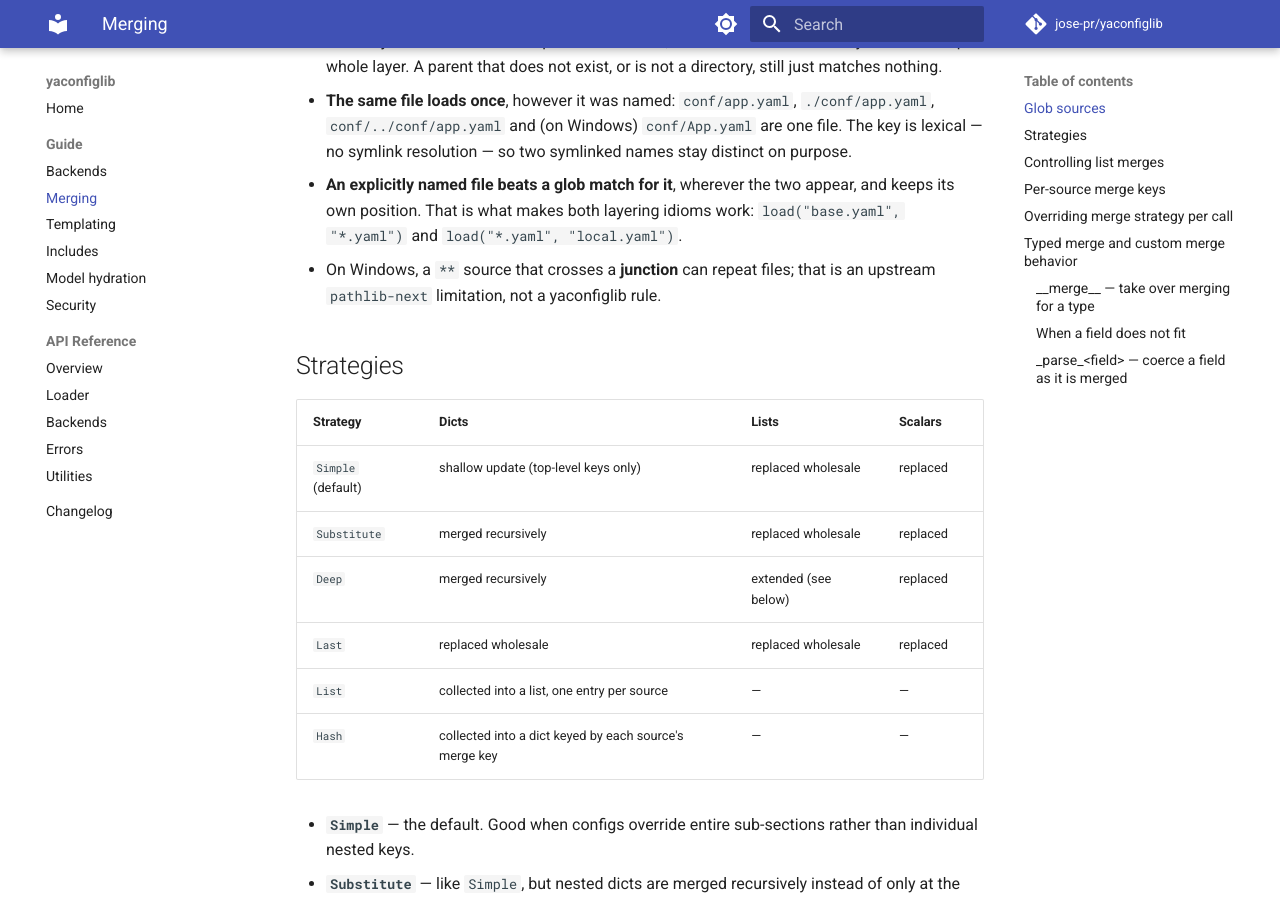
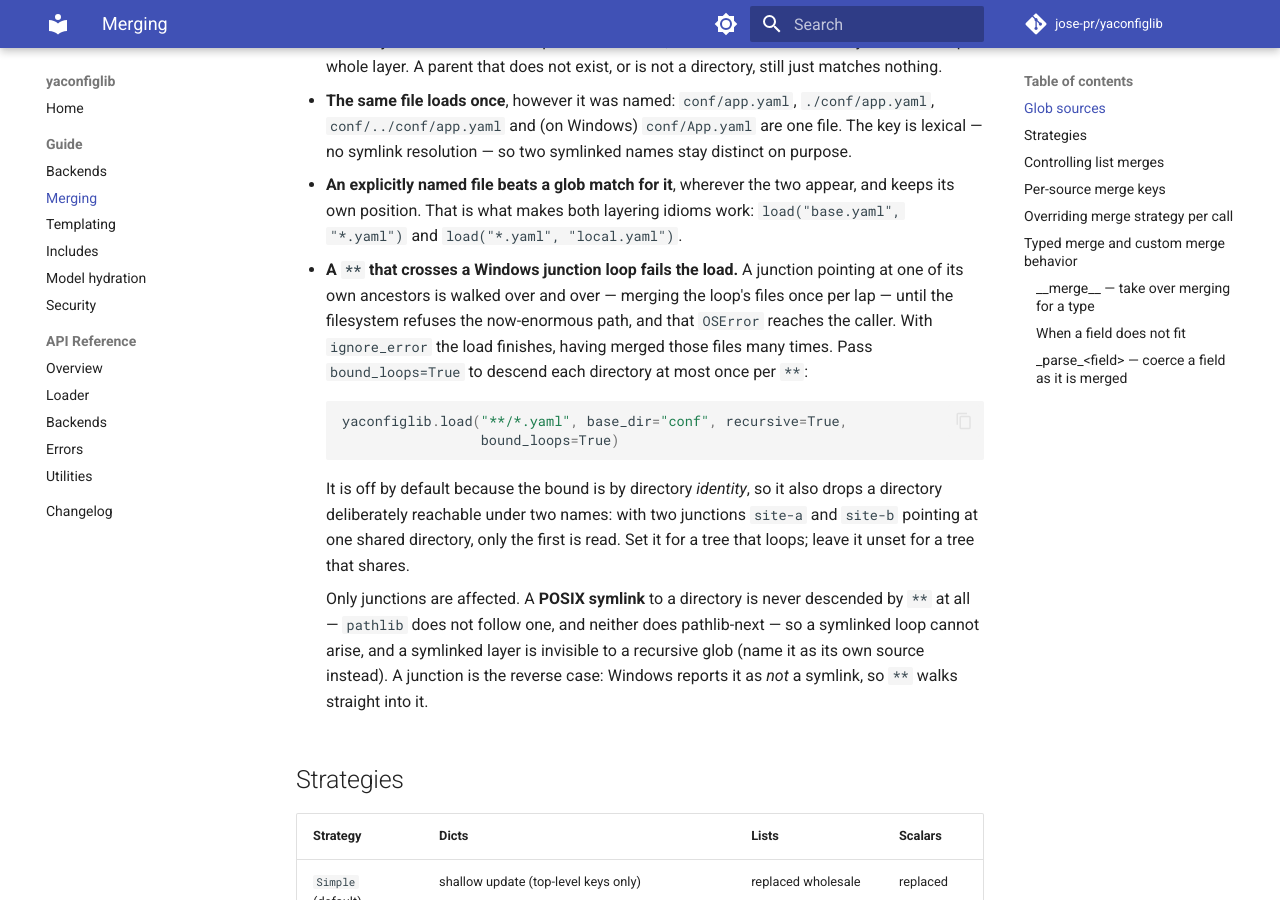
Before and after one commit to jose-pr/yaconfiglib, an MkDocs documentation site: the page built from docs/guide/merging.md, in a window 1280 px wide and 900 px high, scrolled down 1233 px. Built offline with MkDocs 1.6.1 and Material for MkDocs 9.7.7, drawn with Linux system fonts in a browser that asks for light colours; comment, search, counter and statistics services are not loaded.

Commit message:
docs: correct what a glob across a junction actually does
Both places that documented this said a ** crossing a junction "can repeat
files", calling it an upstream limitation. Measured, it is worse and more
specific: the loop is walked until the filesystem refuses the path, so the
load raises OSError, and only under ignore_error does it finish with the
loop's files merged many times.

The guide and the API header now say that, name bound_loops= as the fix,
and state its cost in the same breath — a directory deliberately reachable
under two names is read under only one of them.

They also record the platform split, which the old text got backwards by
implying symlinks behave like junctions: only a junction is descended,
because Windows reports one as not a symlink, while a POSIX directory
symlink is never entered by ** at all. So a symlinked configuration layer
needs naming as its own source, and bound_loops has nothing to bound there.

````diff
--- a/docs/guide/merging.md
+++ b/docs/guide/merging.md
@@ -63,8 +63,30 @@ ConfigLoader(base_dir="conf", recursive=True).load("**/*.yaml")
 - **An explicitly named file beats a glob match for it**, wherever the two
   appear, and keeps its own position. That is what makes both layering idioms
   work: `load("base.yaml", "*.yaml")` and `load("*.yaml", "local.yaml")`.
-- On Windows, a `**` source that crosses a **junction** can repeat files; that
-  is an upstream `pathlib-next` limitation, not a yaconfiglib rule.
+- **A `**` that crosses a Windows junction loop fails the load.** A junction
+  pointing at one of its own ancestors is walked over and over — merging the
+  loop's files once per lap — until the filesystem refuses the now-enormous
+  path, and that `OSError` reaches the caller. With `ignore_error` the load
+  finishes, having merged those files many times. Pass `bound_loops=True` to
+  descend each directory at most once per `**`:
+
+    ```python
+    yaconfiglib.load("**/*.yaml", base_dir="conf", recursive=True,
+                     bound_loops=True)
+    ```
+
+    It is off by default because the bound is by directory *identity*, so it
+    also drops a directory deliberately reachable under two names: with two
+    junctions `site-a` and `site-b` pointing at one shared directory, only the
+    first is read. Set it for a tree that loops; leave it unset for a tree that
+    shares.
+
+    Only junctions are affected. A **POSIX symlink** to a directory is never
+    descended by `**` at all — `pathlib` does not follow one, and neither does
+    pathlib-next — so a symlinked loop cannot arise, and a symlinked layer is
+    invisible to a recursive glob (name it as its own source instead). A
+    junction is the reverse case: Windows reports it as *not* a symlink, so
+    `**` walks straight into it.
 
 ## Strategies
 
````
Also changed, not shown: CHANGELOG.md (+9 -0 lines), src/yaconfiglib/AGENTS.md (+20 -4 lines).
